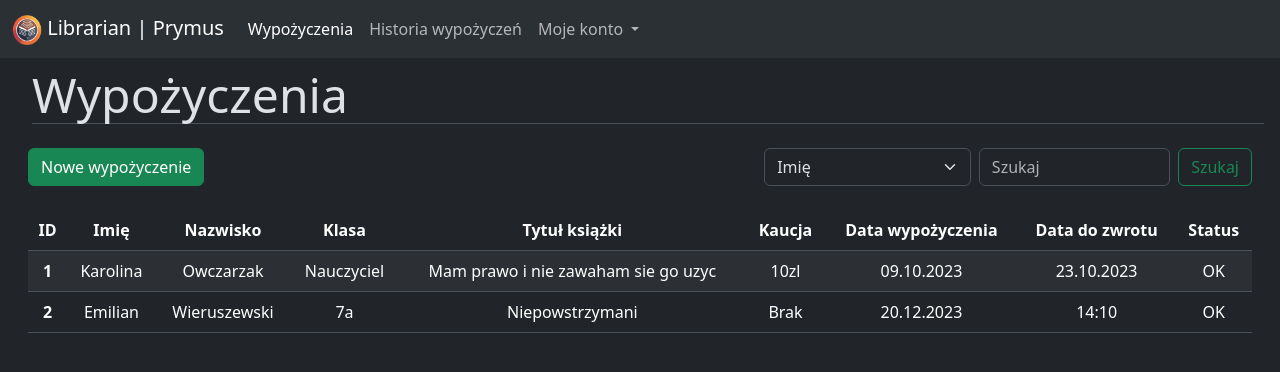
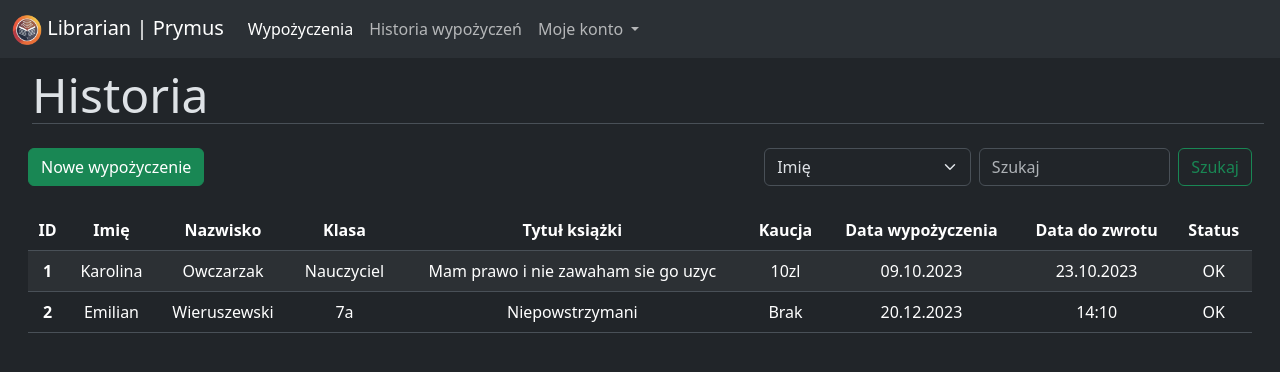
Before and after one commit to piotrpaska/librarian-web, a React (Create React App) app: page /history in a window 1280 px wide. Shown: the top 372 px of the page. Built offline with nearby package versions, Linux system fonts and the light colour scheme.

Commit message:
configured multi-page

```diff
--- a/package.json
+++ b/package.json
@@ -11,7 +11,9 @@
     "mongodb": "^6.5.0",
     "react": "^18.2.0",
     "react-dom": "^18.2.0",
+    "react-router-dom": "^6.22.3",
     "react-scripts": "5.0.1",
+    "styled-components": "^6.1.8",
     "web-vitals": "^2.1.4"
   },
   "scripts": {
--- a/src/App.js
+++ b/src/App.js
@@ -1,94 +1,29 @@
-import './App.css';
 import 'bootstrap/dist/css/bootstrap.min.css';
 import 'bootstrap/dist/js/bootstrap.bundle.min';
 import $ from 'jquery';
+import {
+  BrowserRouter as Router,
+  Routes,
+  Route
+} from "react-router-dom";
+
+// Import pages
+import Rents from './pages/Rents';
+import History from './pages/History';
 
 $(document).ready(function () {
   // Do something on start
 });
 
-function search() {
-  alert('Search');
-}
-
-const exmData = [
-  {
-    "name": "Karolina",
-    "lastName": "Owczarzak",
-    "schoolClass": "Nauczyciel",
-    "bookTitle": "Mam prawo i nie zawaham sie go uzyc",
-    "deposit": "10zl",
-    "rentalDate": "09.10.2023",
-    "maxDate": "23.10.2023"
-  },
-  {
-    "name": "Emilian",
-    "lastName": "Wieruszewski",
-    "schoolClass": "7a",
-    "bookTitle": "Niepowstrzymani",
-    "deposit": "Brak",
-    "rentalDate": "20.12.2023",
-    "maxDate": "14:10"
-  }
-]
-
 function App() {
   return (
-    <div className="container-fluid mt-2 text-center px-3">
-      <h1 class="display-5 text-start ms-3 border-bottom">Wypożyczenia</h1>
-      <div className='container-fluid mt-4'>
-        <div className='row'>
-          <div className='col col-auto'>
-            <button type="button" class="btn btn-success">Nowe wypożyczenie</button>
-          </div>
-
-          <div className='col col-auto ms-auto'>
-            <form class="d-flex" role="search" onSubmit={search}>
-              <select class="form-select" aria-label="Default select example">
-                <option value="1" selected>Imię</option>
-                <option value="2">Nazwisko</option>
-                <option value="3">Klasa</option>
-                <option value="4">Tytuł książki</option>
-              </select>
-              <input class="form-control mx-2" type="search" placeholder="Szukaj" aria-label="Search" />
-              <button class="btn btn-outline-success" type="submit">Szukaj</button>
-            </form>
-          </div>
-        </div>
-      </div>
-      <div className="container-fluid mt-4">
-        <table className="table table-striped">
-          <thead>
-            <tr>
-              <th scope='col'>ID</th>
-              <th scope='col'>Imię</th>
-              <th scope='col'>Nazwisko</th>
-              <th scope='col'>Klasa</th>
-              <th scope='col'>Tytuł książki</th>
-              <th scope='col'>Kaucja</th>
-              <th scope='col'>Data wypożyczenia</th>
-              <th scope='col'>Data do zwrotu</th>
-              <th scope='col'>Status</th>
-            </tr>
-          </thead>
-          <tbody>
-            {exmData.map((doc, index) => (
-              <tr>
-                <th scope='row'>{index + 1}</th>
-                <td>{doc.name}</td>
-                <td>{doc.lastName}</td>
-                <td>{doc.schoolClass}</td>
-                <td>{doc.bookTitle}</td>
-                <td>{doc.deposit}</td>
-                <td>{doc.rentalDate}</td>
-                <td>{doc.maxDate}</td>
-                <td>OK</td>
-              </tr>
-            ))}
-          </tbody>
-        </table>
-      </div>
-    </div>
+    <Router>
+      <Routes>
+        <Route path="/" element={<Rents />} />
+        <Route path="/rents" element={<Rents />} />
+        <Route path="/history" element={<History />} />
+      </Routes>
+    </Router>
   );
 }
 
--- /dev/null
+++ b/src/pages/History.js
@@ -0,0 +1,95 @@
+import 'bootstrap/dist/css/bootstrap.min.css';
+import 'bootstrap/dist/js/bootstrap.bundle.min';
+import $ from 'jquery';
+
+$(document).ready(function () {
+  // Do something on start
+});
+
+function search() {
+  alert('Search');
+}
+
+const exmData = [
+  {
+    "name": "Karolina",
+    "lastName": "Owczarzak",
+    "schoolClass": "Nauczyciel",
+    "bookTitle": "Mam prawo i nie zawaham sie go uzyc",
+    "deposit": "10zl",
+    "rentalDate": "09.10.2023",
+    "maxDate": "23.10.2023"
+  },
+  {
+    "name": "Emilian",
+    "lastName": "Wieruszewski",
+    "schoolClass": "7a",
+    "bookTitle": "Niepowstrzymani",
+    "deposit": "Brak",
+    "rentalDate": "20.12.2023",
+    "maxDate": "14:10"
+  }
+]
+
+function History() {
+  return (
+
+    <div className="container-fluid mt-2 text-center px-3">
+      <h1 class="display-5 text-start ms-3 border-bottom">Historia</h1>
+      <div className='container-fluid mt-4'>
+        <div className='row'>
+          <div className='col col-auto'>
+            <button type="button" class="btn btn-success">Nowe wypożyczenie</button>
+          </div>
+
+          <div className='col col-auto ms-auto'>
+            <form class="d-flex" role="search" onSubmit={search}>
+              <select class="form-select" aria-label="Default select example">
+                <option value="1" selected>Imię</option>
+                <option value="2">Nazwisko</option>
+                <option value="3">Klasa</option>
+                <option value="4">Tytuł książki</option>
+              </select>
+              <input class="form-control mx-2" type="search" placeholder="Szukaj" aria-label="Search" />
+              <button class="btn btn-outline-success" type="submit">Szukaj</button>
+            </form>
+          </div>
+        </div>
+      </div>
+      <div className="container-fluid mt-4">
+        <table className="table table-striped">
+          <thead>
+            <tr>
+              <th scope='col'>ID</th>
+              <th scope='col'>Imię</th>
+              <th scope='col'>Nazwisko</th>
+              <th scope='col'>Klasa</th>
+              <th scope='col'>Tytuł książki</th>
+              <th scope='col'>Kaucja</th>
+              <th scope='col'>Data wypożyczenia</th>
+              <th scope='col'>Data do zwrotu</th>
+              <th scope='col'>Status</th>
+            </tr>
+          </thead>
+          <tbody>
+            {exmData.map((doc, index) => (
+              <tr>
+                <th scope='row'>{index + 1}</th>
+                <td>{doc.name}</td>
+                <td>{doc.lastName}</td>
+                <td>{doc.schoolClass}</td>
+                <td>{doc.bookTitle}</td>
+                <td>{doc.deposit}</td>
+                <td>{doc.rentalDate}</td>
+                <td>{doc.maxDate}</td>
+                <td>OK</td>
+              </tr>
+            ))}
+          </tbody>
+        </table>
+      </div>
+    </div>
+  );
+}
+
+export default History;
--- /dev/null
+++ b/src/pages/Rents.js
@@ -0,0 +1,95 @@
+import 'bootstrap/dist/css/bootstrap.min.css';
+import 'bootstrap/dist/js/bootstrap.bundle.min';
+import $ from 'jquery';
+
+$(document).ready(function () {
+  // Do something on start
+});
+
+function search() {
+  alert('Search');
+}
+
+const exmData = [
+  {
+    "name": "Karolina",
+    "lastName": "Owczarzak",
+    "schoolClass": "Nauczyciel",
+    "bookTitle": "Mam prawo i nie zawaham sie go uzyc",
+    "deposit": "10zl",
+    "rentalDate": "09.10.2023",
+    "maxDate": "23.10.2023"
+  },
+  {
+    "name": "Emilian",
+    "lastName": "Wieruszewski",
+    "schoolClass": "7a",
+    "bookTitle": "Niepowstrzymani",
+    "deposit": "Brak",
+    "rentalDate": "20.12.2023",
+    "maxDate": "14:10"
+  }
+]
+
+function Rents() {
+  return (
+
+    <div className="container-fluid mt-2 text-center px-3">
+      <h1 class="display-5 text-start ms-3 border-bottom">Wypożyczenia</h1>
+      <div className='container-fluid mt-4'>
+        <div className='row'>
+          <div className='col col-auto'>
+            <button type="button" class="btn btn-success">Nowe wypożyczenie</button>
+          </div>
+
+          <div className='col col-auto ms-auto'>
+            <form class="d-flex" role="search" onSubmit={search}>
+              <select class="form-select" aria-label="Default select example">
+                <option value="1" selected>Imię</option>
+                <option value="2">Nazwisko</option>
+                <option value="3">Klasa</option>
+                <option value="4">Tytuł książki</option>
+              </select>
+              <input class="form-control mx-2" type="search" placeholder="Szukaj" aria-label="Search" />
+              <button class="btn btn-outline-success" type="submit">Szukaj</button>
+            </form>
+          </div>
+        </div>
+      </div>
+      <div className="container-fluid mt-4">
+        <table className="table table-striped">
+          <thead>
+            <tr>
+              <th scope='col'>ID</th>
+              <th scope='col'>Imię</th>
+              <th scope='col'>Nazwisko</th>
+              <th scope='col'>Klasa</th>
+              <th scope='col'>Tytuł książki</th>
+              <th scope='col'>Kaucja</th>
+              <th scope='col'>Data wypożyczenia</th>
+              <th scope='col'>Data do zwrotu</th>
+              <th scope='col'>Status</th>
+            </tr>
+          </thead>
+          <tbody>
+            {exmData.map((doc, index) => (
+              <tr>
+                <th scope='row'>{index + 1}</th>
+                <td>{doc.name}</td>
+                <td>{doc.lastName}</td>
+                <td>{doc.schoolClass}</td>
+                <td>{doc.bookTitle}</td>
+                <td>{doc.deposit}</td>
+                <td>{doc.rentalDate}</td>
+                <td>{doc.maxDate}</td>
+                <td>OK</td>
+              </tr>
+            ))}
+          </tbody>
+        </table>
+      </div>
+    </div>
+  );
+}
+
+export default Rents;
```
Also changed, not shown: 1 other file (tests, documents, lock files or other folders).
